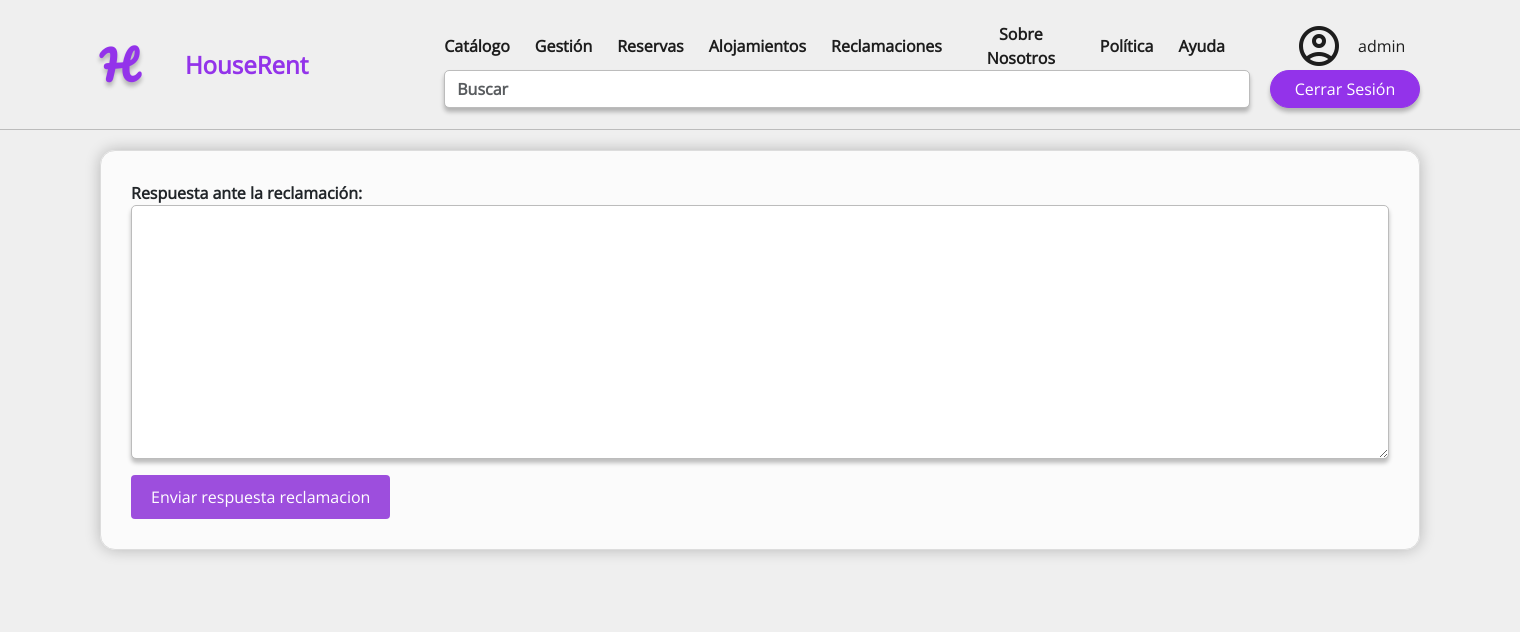
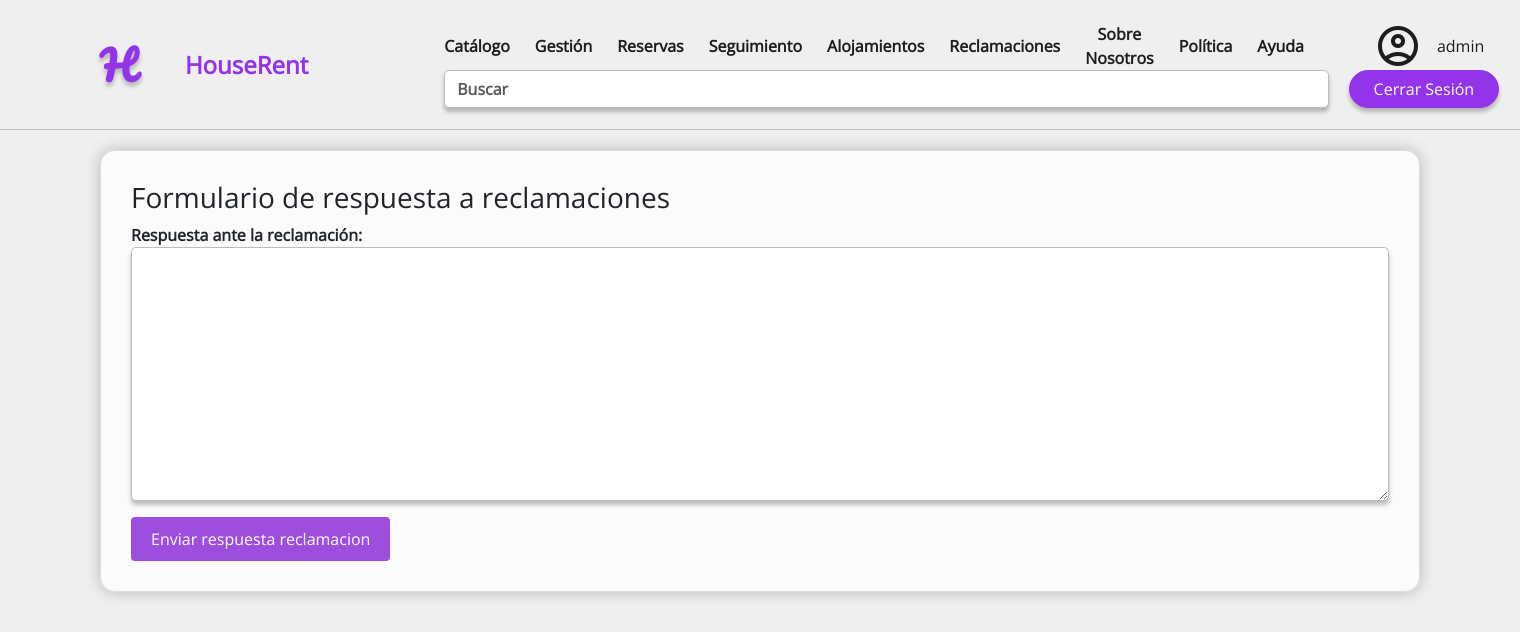
Before and after one commit to HouseRent16/PGPI-G2.11, a Django app: page /claims/2/claimResponse/ in a window 1520 px wide. Shown: the top 632 px of the page. Run offline with Django 4.2, Linux system fonts and the light colour scheme; a user stored in the database is signed in; data comes from the database, SQL or seed files in the repository; both versions use the stored data as it was before the commit; parts of the project's set-up code (start-up, migrations or seed data) failed here and were passed over.

Commit message:
fix seguimiento button added to searchbar

```diff
--- a/src/houseRent/templates/accommodation/claimResponseForm.html
+++ b/src/houseRent/templates/accommodation/claimResponseForm.html
@@ -8,6 +8,7 @@
 <div class="page-content">
     <section class="container">
         <div id="form" class="form visible">
+            <h3>Formulario de respuesta a reclamaciones</h3>
         <form method="post" >
             {%csrf_token%}
             {{form.as_p}}
--- a/src/houseRent/templates/base_generic.html
+++ b/src/houseRent/templates/base_generic.html
@@ -64,6 +64,11 @@
                 {% if user.is_authenticated and user.groups.all.0.name != 'Propietarios' and user.groups.all.0.name != 'Administradores'%}
                 <li class="nav-item">
                 <a class="nav-link text-center" href="/favoritos">Favoritos</a>
+                </li>
+                {% endif %}
+                {% if user.is_authenticated and user.groups.all.0.name != 'Propietarios' or user.groups.all.0.name != 'Administradores' %}
+                <li class="nav-item">
+                <a class="nav-link text-center" href="/booking">Seguimiento</a>
                 </li>
                 {% endif %}
                 </li>
```
Also changed, not shown: src/houseRent/db.sqlite3.
